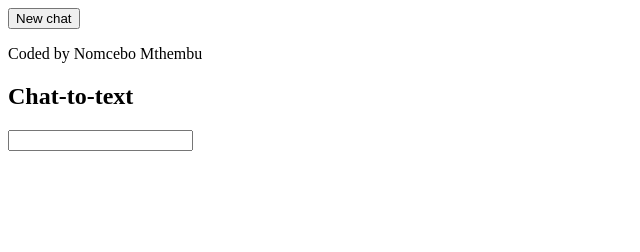
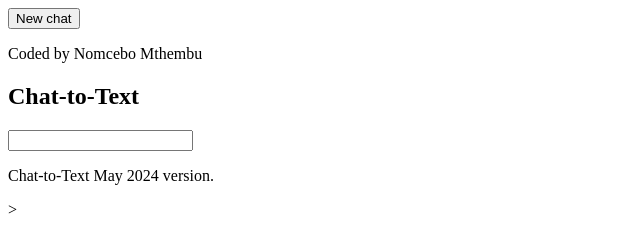
Before and after one commit to Nomcebo-coder-hub/ChatGPT_clone, a plain HTML site: page index.html in a window 1280 px wide. Shown: the whole page, without its empty margins (0-640 px from the left). Drawn offline with Linux system fonts and the light colour scheme.

Commit message:
Added p class info

```diff
--- a/index.html
+++ b/index.html
@@ -14,7 +14,7 @@
       </div>
     </section>
     <section class="main">
-      <h1>Chat-to-text</h1>
+      <h1>Chat-to-Text</h1>
       <p id="output"></p>
       <div class="bottom-section">
         <div class="input-container">
@@ -22,6 +22,8 @@
           <div id="submit"></div>
         </div>
       </div>
+      <p class="info">Chat-to-Text May 2024 version.</p>
+      ></p>
     </section>
   </body>
 </html>
```
